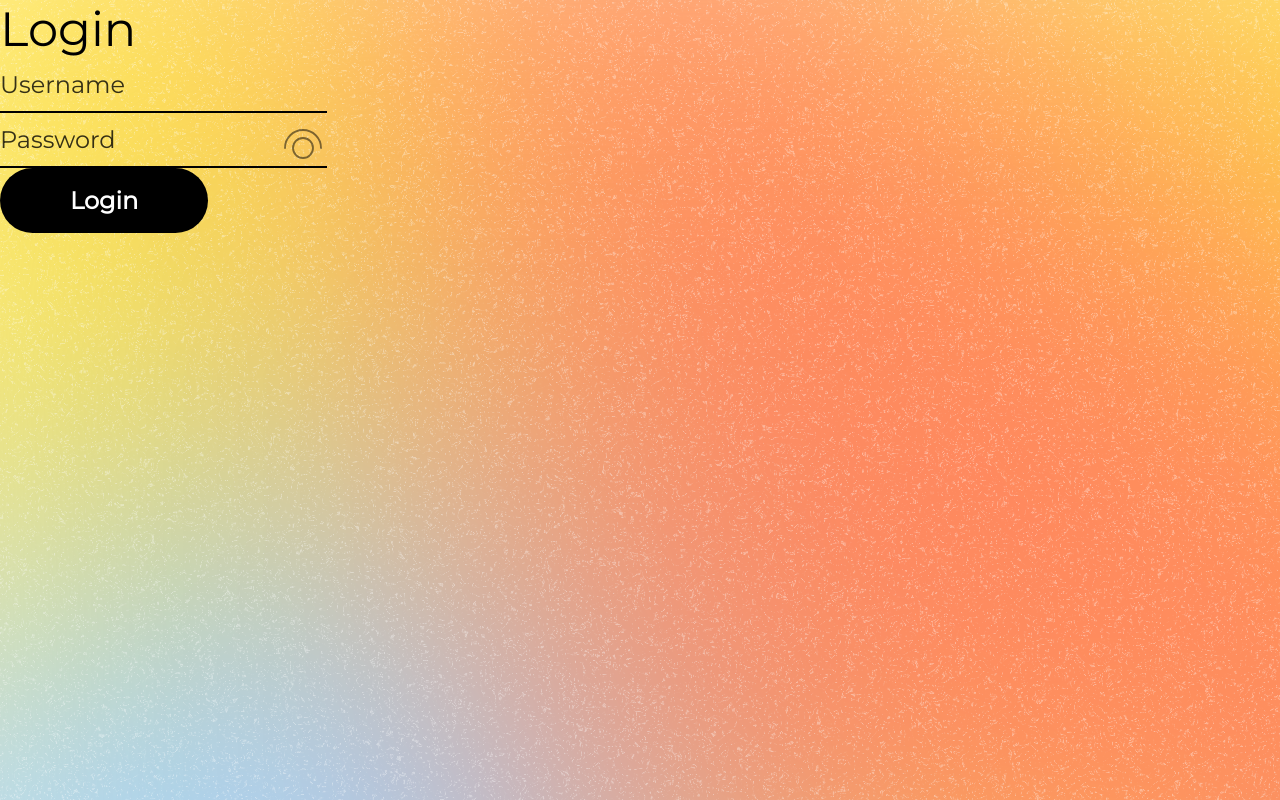
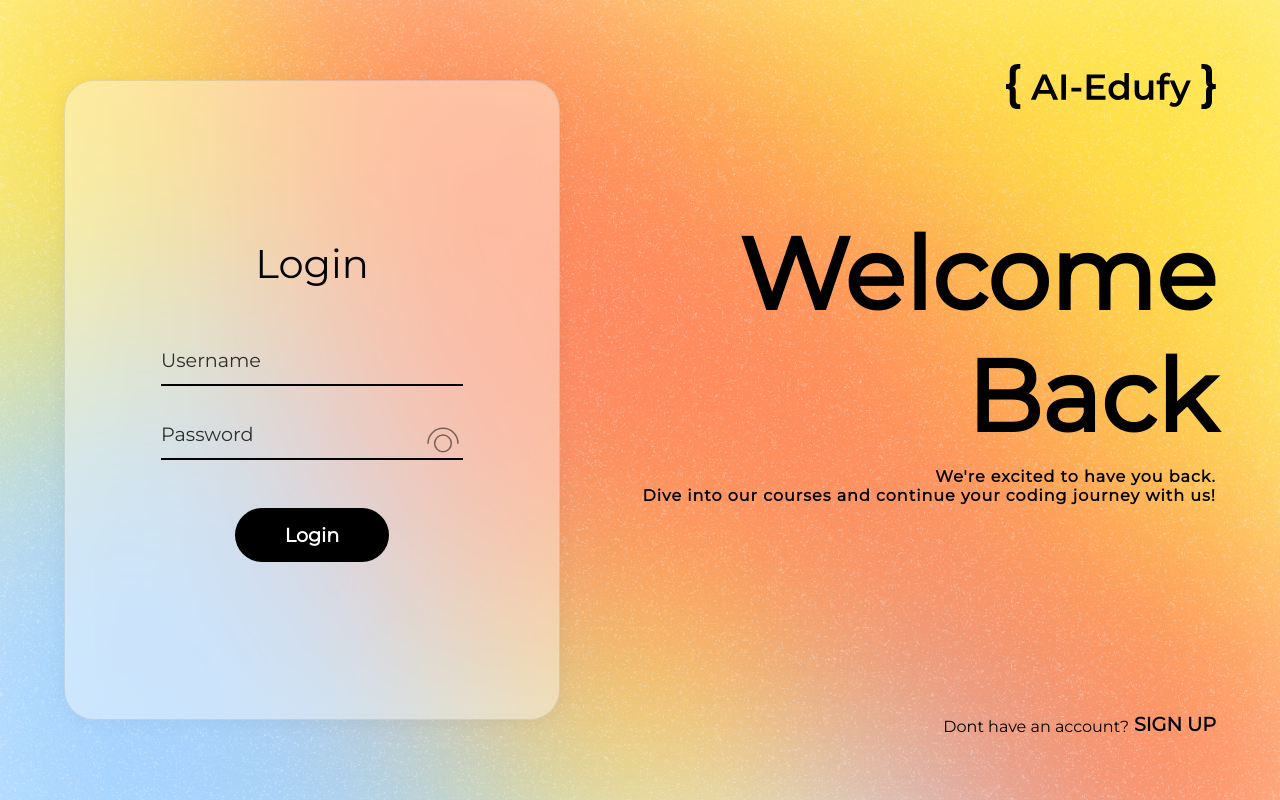
Before and after one commit to ab-h-i-n/AI-Edufy, a PHP site: page /login/index.html in a window 1280 px wide. Run offline with PHP 8.4, Linux system fonts and the light colour scheme.

Commit message:
completed login page

```diff
--- a/global.css
+++ /dev/null
@@ -1,76 +0,0 @@
-* {
-  margin: 0;
-  padding: 0;
-  box-sizing: border-box;
-  font-family: "Montserraat";
-}
-
-@font-face {
-  font-family: "Montserraat";
-  src: url("./public/fonts/Montserrat.ttf");
-  font-weight: normal;
-  font-style: normal;
-}
-
-@font-face {
-  font-family: "Montserraat";
-  src: url("./public/fonts/Montserrat-Italic.ttf");
-  font-weight: normal;
-  font-style: italic;
-}
-
-body {
-  min-height: 100vh;
-  width: 100vw;
-  overflow: hidden;
-}
-
-.auth-form .title {
-  font-size: 48px;
-}
-
-.auth-form input {
-  background-color: transparent;
-  outline: none;
-  border: none;
-  border-bottom: 2px solid black;
-  padding: 12px 0px;
-  font-size: 24px;
-  font-family: inherit;
-}
-
-.auth-form input::placeholder {
-  color: rgba(0, 0, 0, 0.794);
-}
-
-.password-container {
-  position: relative;
-  width: fit-content;
-}
-
-.password-container .eye {
-  width: 48px;
-  aspect-ratio: 1;
-  position: absolute;
-  bottom: 0;
-  right: 0;
-  opacity: 50%;
-}
-
-.password-container .eye.eye-closed {
-  display: none;
-}
-
-
-button{
-    background: black;
-    color: white;
-    font-family: inherit;
-    font-size: 24px;
-    font-weight: 600;
-    padding: 18px 70px;
-    border-radius: 50px;
-    border: none;
-    outline: none;
-    cursor: pointer;
-}
--- a/index.php
+++ b/index.php
@@ -1,5 +1,5 @@
 <html>
   <body>
-    <script src="./script.js"></script>
+    <script src="./scripts/global.js"></script>
   </body>
 </html>
--- a/login/index.html
+++ b/login/index.html
@@ -3,16 +3,18 @@
   <head>
     <meta charset="UTF-8" />
     <meta name="viewport" content="width=device-width, initial-scale=1.0" />
-    <link rel="stylesheet" href="../global.css" />
-    <link rel="stylesheet" href="./style.css" />
+    <link rel="stylesheet" href="../styles/global.css" />
+    <link rel="stylesheet" href="../styles/login-signup.css" />
+    <link rel="stylesheet" href="../styles/login.css" />
+    <script src="../scripts/login-signup.js" defer></script>
     <title>Login</title>
   </head>
 
   <body>
     <main>
-      <!-- left section  -->
-      <section>
+      <section class="left-section">
         <form class="auth-form login" method="post">
+          <img src="../public/logo.svg" alt="logo" class="logo" />
           <p class="title">Login</p>
           <div class="inputs-container">
             <input
@@ -29,24 +31,42 @@
                 placeholder="Password"
               />
               <!-- eye images  -->
+              <div class="eye-container">
                 <img
                   class="eye-open eye"
                   src="../public/icons/eye-open.svg"
                   alt="eye-open"
                 />
                 <img
-                class="eye-closed eye"
+                  class="eye-closed eye hidden"
                   src="../public/icons/eye-closed.svg"
                   alt="eye-closed"
                 />
               </div>
             </div>
+          </div>
           <button class="submit" type="submit">Login</button>
+
+          <div class="bottom-link">
+            Dont have an account? <a href="/signup">SIGN UP</a>
+          </div>
+        </section>
         </form>
       </section>
 
-      <!-- right section  -->
-      <section></section>
+      <section class="right-section">
+        <img src="../public/logo.svg" alt="logo" class="logo" />
+        <div class="ts-container">
+          <p class="title">Welcome <br> Back</p>
+          <p class="sub-title">
+            We're excited to have you back. <br> Dive into our courses and continue
+            your coding journey with us!
+          </p>
+        </div>
+        <div class="bottom-link">
+          Dont have an account? <a href="/signup">SIGN UP</a>
+        </div>
+      </section>
     </main>
   </body>
 </html>
--- /dev/null
+++ b/scripts/login-signup.js
@@ -0,0 +1,11 @@
+const passInput = document.querySelector('.auth-form input[type="password"]');
+const eyeContainer = document.querySelector(".eye-container");
+
+eyeContainer.onclick = () => {
+  document.querySelector(".eye-open").classList.toggle("hidden");
+  document.querySelector(".eye-closed").classList.toggle("hidden");
+
+  const isPassword = passInput.type === "password";
+
+  passInput.type = isPassword ? "text" : "password";
+};
--- /dev/null
+++ b/styles/global.css
@@ -0,0 +1,49 @@
+* {
+  margin: 0;
+  padding: 0;
+  box-sizing: border-box;
+  font-family: "Montserraat";
+}
+
+@font-face {
+  font-family: "Montserraat";
+  src: url("../public/fonts/Montserrat.ttf");
+  font-weight: normal;
+  font-style: normal;
+}
+
+@font-face {
+  font-family: "Montserraat";
+  src: url("../public/fonts/Montserrat-Italic.ttf");
+  font-weight: normal;
+  font-style: italic;
+}
+
+:root{
+  --font-size:1.2rem;
+}
+
+body {
+  min-height: 100vh;
+  width: 100vw;
+  overflow: hidden;
+}
+
+button {
+  background: black;
+  color: white;
+  font-family: inherit;
+  font-size: var(--font-size);
+  font-weight: 600;
+  padding: 15px 50px;
+  border-radius: 50px;
+  border: none;
+  outline: none;
+  cursor: pointer;
+  width: fit-content;
+}
+
+
+.hidden{
+  display: none;
+}
--- /dev/null
+++ b/styles/login-signup.css
@@ -0,0 +1,252 @@
+
+main {
+  width: 100%;
+  height: 100vh;
+  padding: 5% 10%;
+  display: grid;
+  grid-auto-flow: column;
+  grid-template-columns:min-content 1fr;
+}
+
+
+/* left section  */
+
+.left-section {
+  display: flex;
+  align-items: center;
+  height: 100%;
+  width: fit-content;
+}
+
+form {
+  background-color: hsla(0, 0%, 100%, 0.4);
+  width: fit-content;
+  height: 80vh;
+  border-radius: 30px;
+  display: grid;
+  place-content: center;
+  padding :0px 6rem;
+  gap: 3rem;
+  backdrop-filter: blur(10px);
+  border: .5px solid rgba(130, 130, 130, 0.2);
+  box-shadow: 0px 2px 20px rgba(0, 0, 0, 0.051);
+}
+
+.inputs-container{
+  display: grid;
+  gap: 1.5rem;
+}
+
+.auth-form .title {
+  font-size: 40px;
+  text-align: center;
+}
+
+.auth-form input {
+  background-color: transparent;
+  outline: none;
+  border: none;
+  border-bottom: 2px solid black;
+  padding: 12px 0px;
+  font-size: var(--font-size);
+  font-family: inherit;
+}
+
+.auth-form input[name='password']{
+  padding-right: 2.5rem;
+}
+
+.auth-form input::placeholder {
+  color: rgba(0, 0, 0, 0.794);
+}
+
+.password-container {
+  position: relative;
+  width: fit-content;
+}
+
+.password-container .eye-container{
+  width: 40px;
+  aspect-ratio: 1;
+  position: absolute;
+  bottom: 0;
+  right: 0;
+}
+
+.password-container .eye {
+  width: 40px;
+  aspect-ratio: 1;
+  position: absolute;
+  bottom: 0;
+  right: 0;
+  opacity: 50%;
+  cursor: pointer;
+  transition: all .03 ease;
+}
+
+.password-container .eye:hover{
+  opacity: 100%;
+}
+
+
+button{
+  justify-self: center;
+}
+
+.left-section .bottom-link{
+
+  justify-content: center;
+  font-size: 90%;
+  position: absolute;
+  bottom: 7%;
+  left: 50%;
+  transform: translateX(-50%);
+  display: none;
+}
+
+.left-section .logo{
+  filter: invert();
+  height: 25px;
+  position: absolute;
+  top: 7%;
+  left: 8%;
+  display: none;
+}
+
+
+/* right section  */
+
+.right-section{
+  display: grid;
+  justify-items: end;
+}
+
+.right-section .logo{
+  height: 45px;
+  width: auto;
+  filter: invert();
+}
+
+.ts-container{
+  text-align: end;
+  display: flex;
+  flex-direction: column;
+  align-items: end;
+}
+
+.ts-container .title{
+  font-size: 120px;
+  font-weight: 600;
+}
+
+.ts-container .sub-title{
+  font-size: 16px;
+  font-weight: 600;
+  letter-spacing: 1px;
+  margin-top: 10px;
+}
+
+.bottom-link{
+  text-wrap: nowrap;
+  display: flex;
+  align-items: end;
+  font-weight: 500;
+  gap: 5px;
+}
+
+.bottom-link a{
+  text-decoration: none;
+  color: black;
+  font-weight: 600;
+  font-size: 120%;
+}
+
+@media screen and (max-width: 1400px) {
+
+  main{
+    padding: 5% 5%;
+    gap: 2rem;
+  }
+
+  .right-section .title {
+    font-size: 100px;
+  }
+}
+
+
+@media screen and (max-width: 1208px) {
+
+  form{
+    padding: 0px 4rem;
+  }
+
+  .right-section .title{
+    font-size: 80px;
+  }
+
+  .right-section .sub-title{
+    font-size: 14px;
+  }
+
+}
+
+@media screen and (max-width: 1024px) {
+
+  main{
+    padding: 8% 5%;
+  }
+
+  .right-section .title{
+    font-size: 70px;
+  }
+
+  .right-section .sub-title{
+    max-width: 70%;
+  }
+
+}
+
+
+@media screen and (max-width: 860px) {
+
+  main{
+    grid-template-columns: 1fr;
+    place-items: center;
+  }
+
+  .right-section {
+    display: none;
+  }
+
+  .left-section .bottom-link{
+    display: flex;
+  }
+
+  .left-section .logo{
+    display: block;
+  }
+
+  form{
+    padding: 0px 10vw;
+  }
+
+}
+
+
+@media screen and (max-width: 425px) {
+  form {
+    height: 70vh;
+    padding: 0px 7vw;
+    width: 100%;
+    gap: 3rem;
+  }
+
+}
+
+@media screen and (max-width: 375px) {
+
+  input{
+    max-width: 250px;
+  }
+
+}
--- a/login/style.css
+++ b/styles/login.css
@@ -1,3 +1,5 @@
 body{
     background-image: url('../public/images/login/background.png');
+    background-size: cover;
+    background-repeat: no-repeat;
 }
```
Also changed, not shown: scripts/global.js (renamed from script.js). Lines whose indentation alone changed are shown as unchanged.
